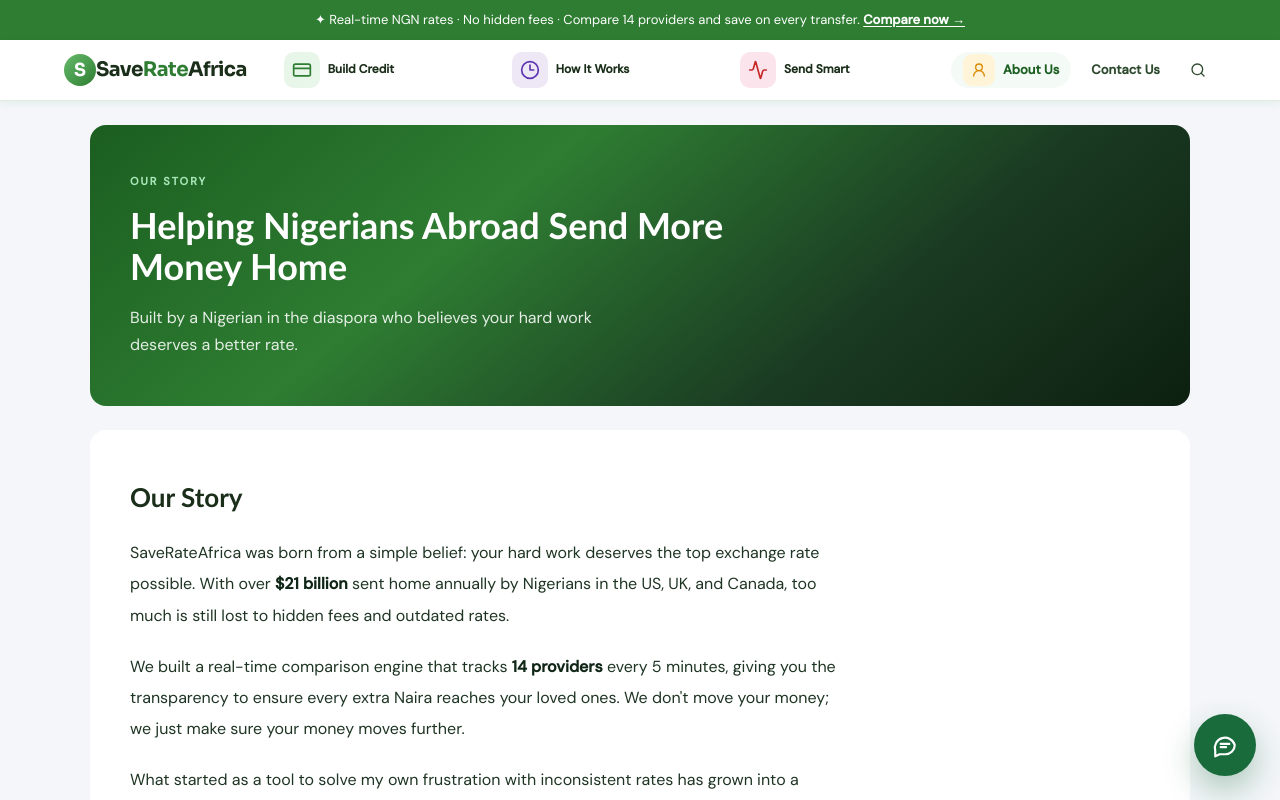
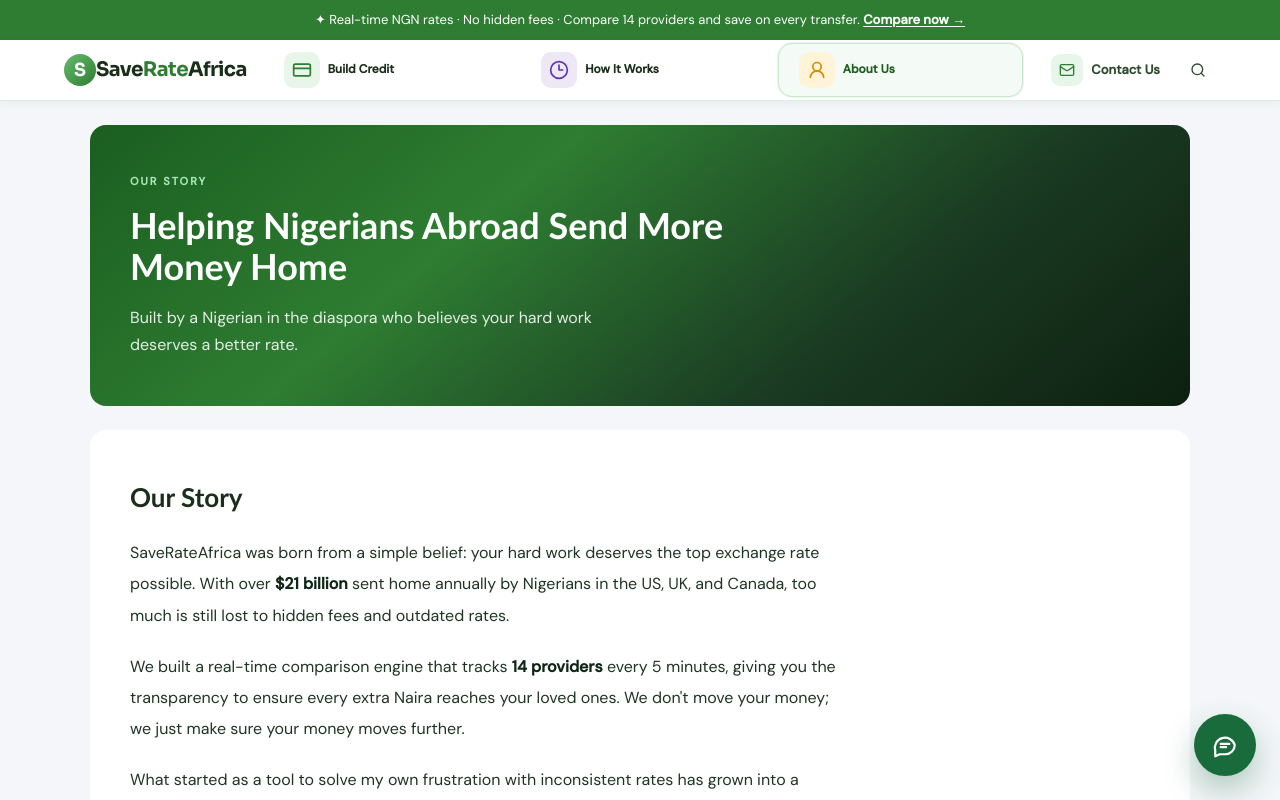
Before and after one commit to Chinenyeonukogu/SaveRateAfrica, a Next.js app: page /about in a window 1280 px wide. Shown: the top 800 px of the page. Built offline with nearby package versions, Linux system fonts and the light colour scheme.

Commit message:
Update top navigation

```diff
--- a/components/SiteHeader.tsx
+++ b/components/SiteHeader.tsx
@@ -4,9 +4,9 @@ import Link from "next/link";
 import { usePathname, useRouter } from "next/navigation";
 import type { LucideIcon } from "lucide-react";
 import {
-  Activity,
   Clock3,
   CreditCard,
+  Mail,
   Menu,
   Search,
   UserRound,
@@ -39,6 +39,16 @@ interface NavigationItem {
   sectionId?: string;
 }
 
+const aboutNavigationItem: NavigationItem = {
+  description: "Our story",
+  href: "/about",
+  icon: UserRound,
+  iconBoxClassName: "bg-[#fff4d8]",
+  iconColorClassName: "text-[#d88a00]",
+  label: "About Us",
+  matchPathnames: ["/about"]
+};
+
 const navigationItems: NavigationItem[] = [
   {
     description: "Cards for the Nigerian diaspora",
@@ -59,30 +69,14 @@ const navigationItems: NavigationItem[] = [
     routeHref: "/#how-it-works",
     sectionId: "how-it-works"
   },
-  {
-    description: "Top time and route guidance",
-    href: "#smart-sending",
-    icon: Activity,
-    iconBoxClassName: "bg-[#fce4ec]",
-    iconColorClassName: "text-[#c62828]",
-    label: "Send Smart",
-    routeHref: "/#smart-sending",
-    sectionId: "smart-sending"
-  }
+  aboutNavigationItem
 ] as const;
-
-const aboutNavigationItem: NavigationItem = {
-  description: "Our story",
-  href: "/about",
-  icon: UserRound,
-  iconBoxClassName: "bg-[#fff4d8]",
-  iconColorClassName: "text-[#d88a00]",
-  label: "About Us",
-  matchPathnames: ["/about"]
-};
 
 const contactNavigationItem: NavigationItem = {
   href: "#contact",
+  icon: Mail,
+  iconBoxClassName: "bg-[#e8f5e9]",
+  iconColorClassName: "text-[#2e7d32]",
   label: "Contact Us",
   routeHref: "/#contact",
   sectionId: "contact"
@@ -94,7 +88,7 @@ const brandFontStyle = {
 const headerShellClassName = "mx-auto w-full max-w-[1200px] px-4 lg:px-6";
 const breadcrumbShellClassName =
   "mx-auto w-full max-w-[1200px] px-4 min-[600px]:px-6 lg:px-10";
-const allNavigationItems = [...navigationItems, aboutNavigationItem, contactNavigationItem];
+const allNavigationItems = [...navigationItems, contactNavigationItem];
 
 function SaveRateAfricaLogo({
   href,
@@ -537,18 +531,6 @@ export function SiteHeader({
             <div className="hidden shrink-0 items-center gap-2 lg:flex">
               <Link
                 className={`inline-flex h-9 items-center gap-2 rounded-full px-3 text-[13px] font-semibold transition ${
-                  isActiveNavigationItem(aboutNavigationItem)
-                    ? "bg-[#f4faf5] text-[#1b5e20]"
-                    : "text-[#2e4a2e] hover:bg-[#f4faf5] hover:text-[#2e7d32]"
-                }`}
-                href={getNavigationHref(aboutNavigationItem)}
-                onClick={(event) => handleNavigationClick(event, aboutNavigationItem)}
-              >
-                {renderFeatureIcon(aboutNavigationItem, true)}
-                {aboutNavigationItem.label}
-              </Link>
-              <Link
-                className={`inline-flex h-9 items-center rounded-full px-3 text-[13px] font-semibold transition ${
                   isActiveNavigationItem(contactNavigationItem)
                     ? "bg-[#f4faf5] text-[#1b5e20]"
                     : "text-[#2e4a2e] hover:bg-[#f4faf5] hover:text-[#2e7d32]"
@@ -556,6 +538,7 @@ export function SiteHeader({
                 href={getNavigationHref(contactNavigationItem)}
                 onClick={(event) => handleNavigationClick(event, contactNavigationItem)}
               >
+                {renderFeatureIcon(contactNavigationItem, true)}
                 {contactNavigationItem.label}
               </Link>
               <div
@@ -618,18 +601,6 @@ export function SiteHeader({
             <div className="hidden w-full shrink-0 items-center justify-end gap-2 md:flex lg:hidden">
               <Link
                 className={`inline-flex h-9 items-center gap-2 rounded-full px-3 text-[13px] font-semibold transition ${
-                  isActiveNavigationItem(aboutNavigationItem)
-                    ? "bg-[#f4faf5] text-[#1b5e20]"
-                    : "text-[#2e4a2e] hover:bg-[#f4faf5] hover:text-[#2e7d32]"
-                }`}
-                href={getNavigationHref(aboutNavigationItem)}
-                onClick={(event) => handleNavigationClick(event, aboutNavigationItem)}
-              >
-                {renderFeatureIcon(aboutNavigationItem, true)}
-                {aboutNavigationItem.label}
-              </Link>
-              <Link
-                className={`inline-flex h-9 items-center rounded-full px-3 text-[13px] font-semibold transition ${
                   isActiveNavigationItem(contactNavigationItem)
                     ? "bg-[#f4faf5] text-[#1b5e20]"
                     : "text-[#2e4a2e] hover:bg-[#f4faf5] hover:text-[#2e7d32]"
@@ -637,6 +608,7 @@ export function SiteHeader({
                 href={getNavigationHref(contactNavigationItem)}
                 onClick={(event) => handleNavigationClick(event, contactNavigationItem)}
               >
+                {renderFeatureIcon(contactNavigationItem, true)}
                 {contactNavigationItem.label}
               </Link>
 
@@ -757,7 +729,7 @@ export function SiteHeader({
             </button>
           </div>
 
-          {[...navigationItems, aboutNavigationItem, contactNavigationItem].map((item) => {
+          {[...navigationItems, contactNavigationItem].map((item) => {
             const isActive = isActiveNavigationItem(item);
 
             return (
```
